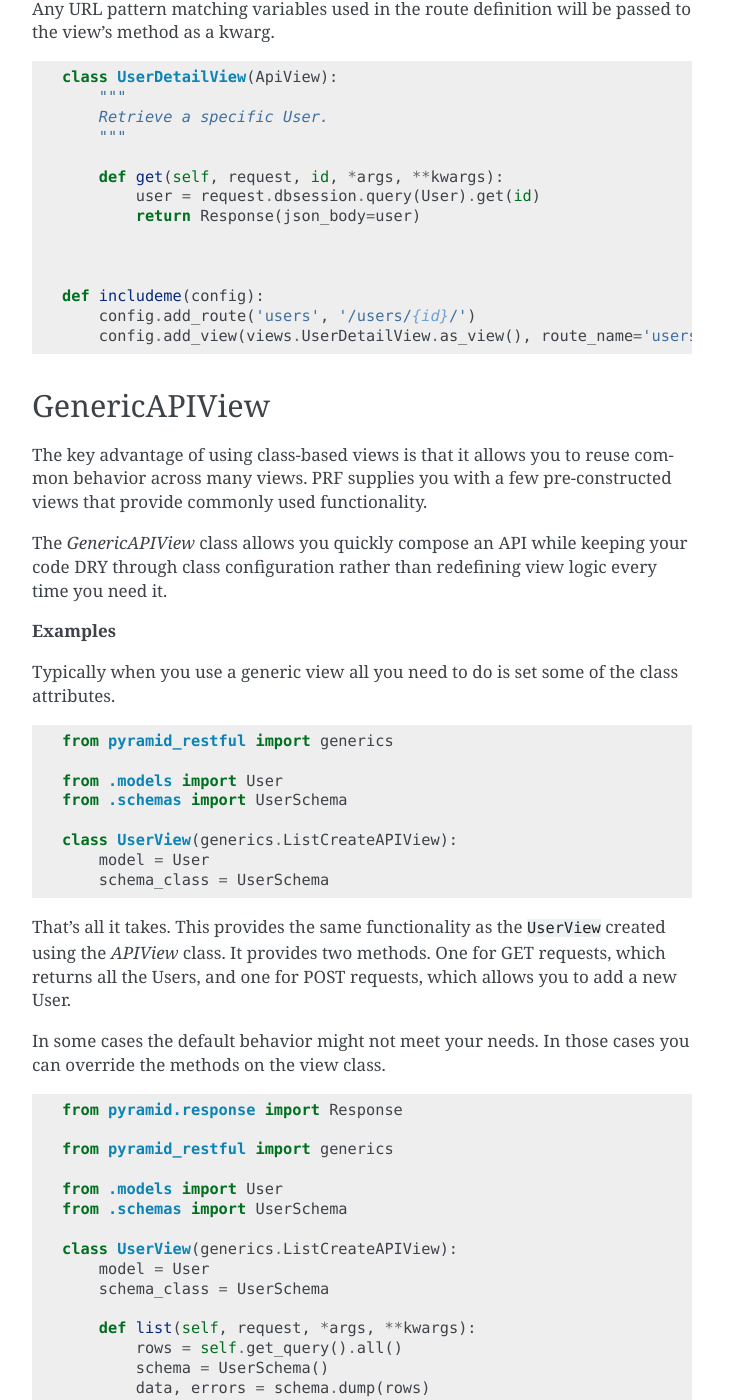
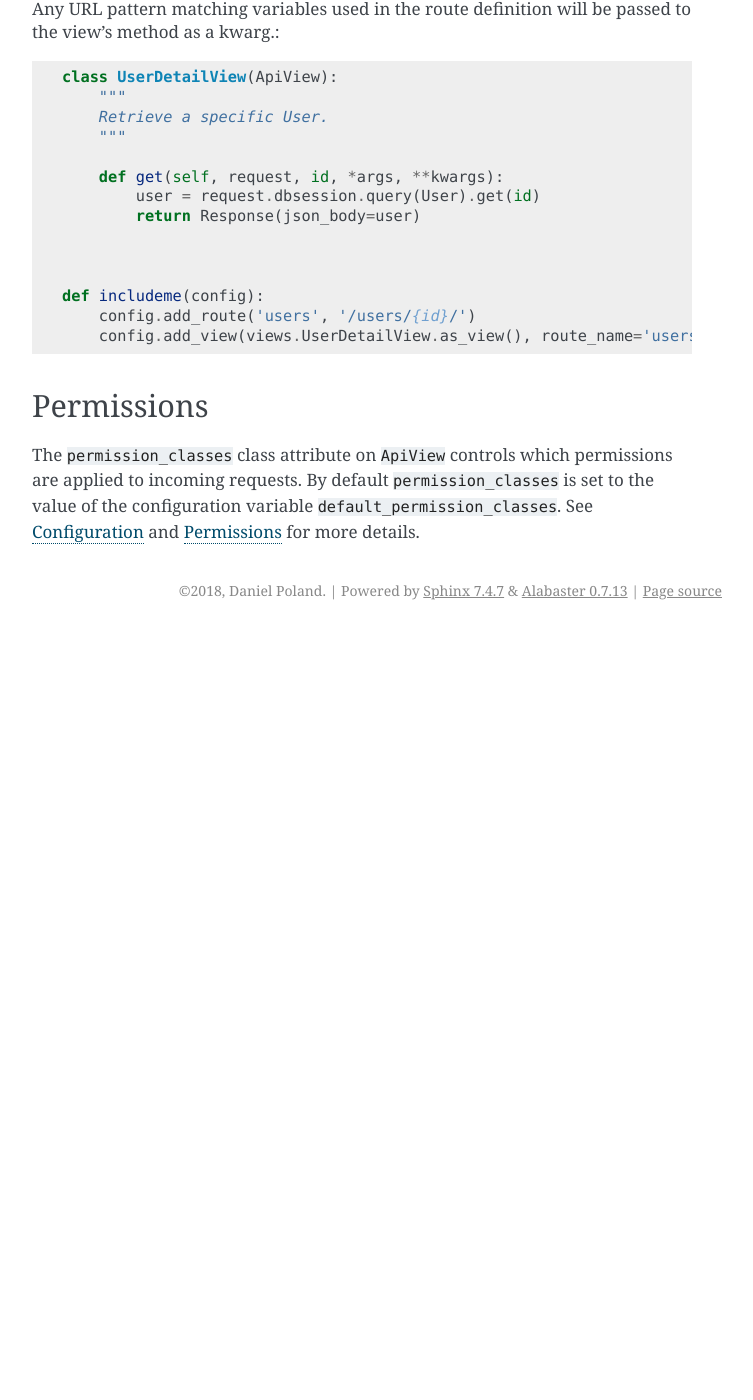
Before and after one commit to danpoland/pyramid-restful-framework, a Sphinx documentation site: the page built from docs/user/views.rst, in a window 1280 px wide and 1400 px high, scrolled down 919 px. Shown: the whole window, without its empty margins (388-1141 px from the left). Built offline with Sphinx 7.4.7, drawn with Linux system fonts in a browser that asks for light colours; after the commit the page ends 1549 px from its top, so only the background shows below that; some of the changed text lies outside the part shown.

Commit message:
User docs and api docs for views and generic modules

```diff
--- a/docs/conf.py
+++ b/docs/conf.py
@@ -19,8 +19,8 @@
 #
 import os
 import sys
+
 sys.path.insert(0, os.path.abspath('../'))
-
 
 # -- General configuration ------------------------------------------------
 
@@ -32,8 +32,8 @@
 # extensions coming with Sphinx (named 'sphinx.ext.*') or your custom
 # ones.
 extensions = ['sphinx.ext.autodoc',
-    'sphinx.ext.doctest',
-    'sphinx.ext.coverage']
+              'sphinx.ext.doctest',
+              'sphinx.ext.coverage']
 
 # Add any paths that contain templates here, relative to this directory.
 templates_path = ['_templates']
@@ -79,6 +79,9 @@
 # If true, `todo` and `todoList` produce output, else they produce nothing.
 todo_include_todos = False
 
+# -- Options for autodoc ----------------------------------------------
+
+autodoc_member_order = 'bysource'
 
 # -- Options for HTML output ----------------------------------------------
 
@@ -110,12 +113,10 @@
     ]
 }
 
-
 # -- Options for HTMLHelp output ------------------------------------------
 
 # Output file base name for HTML help builder.
 htmlhelp_basename = 'PyramidRestfulFrameworkdoc'
-
 
 # -- Options for LaTeX output ---------------------------------------------
 
@@ -145,7 +146,6 @@
      'Daniel Poland', 'manual'),
 ]
 
-
 # -- Options for manual page output ---------------------------------------
 
 # One entry per manual page. List of tuples
@@ -154,7 +154,6 @@
     (master_doc, 'pyramidrestfulframework', 'Pyramid Restful Framework Documentation',
      [author], 1)
 ]
-
 
 # -- Options for Texinfo output -------------------------------------------
 
--- a/docs/index.rst
+++ b/docs/index.rst
@@ -22,10 +22,12 @@
 Its meant to highlight all the features of PRF and how to use them
 
 .. toctree::
-   :maxdepth: 2
+   :maxdepth: 1
 
    user/quickstart
+   user/configuration
    user/views
+   user/generics
 
 
 API
--- /dev/null
+++ b/docs/user/configuration.rst
@@ -0,0 +1,2 @@
+Configuration
+=============
--- /dev/null
+++ b/docs/user/permissions.rst
@@ -0,0 +1,2 @@
+Permissions
+=============
--- a/docs/user/views.rst
+++ b/docs/user/views.rst
@@ -41,8 +41,7 @@
 
 
 
-Any URL pattern matching variables used in the route definition will be passed to the view's method as a kwarg.
-::
+Any URL pattern matching variables used in the route definition will be passed to the view's method as a kwarg.::
 
     class UserDetailView(ApiView):
         """
@@ -60,70 +59,10 @@
         config.add_view(views.UserDetailView.as_view(), route_name='users')
 
 
-GenericAPIView
+
+Permissions
 --------------
 
-The key advantage of using class-based views is that it allows you to reuse common behavior across many views. PRF
-supplies you with a few pre-constructed views that provide commonly used functionality.
-
-The `GenericAPIView` class allows you quickly compose an API while keeping your code DRY through class configuration
-rather than redefining view logic every time you need it.
-
-**Examples**
-
-Typically when you use a generic view all you need to do is set some of the class attributes.
-::
-
-    from pyramid_restful import generics
-
-    from .models import User
-    from .schemas import UserSchema
-
-    class UserView(generics.ListCreateAPIView):
-        model = User
-        schema_class = UserSchema
-
-That's all it takes. This provides the same functionality as the ``UserView`` created using the `APIView` class. It provides
-two methods. One for GET requests, which returns all the Users, and one for POST requests, which allows you to add a new User.
-
-In some cases the default behavior might not meet your needs. In those cases you can override the methods on the view class.
-::
-
-    from pyramid.response import Response
-
-    from pyramid_restful import generics
-
-    from .models import User
-    from .schemas import UserSchema
-
-    class UserView(generics.ListCreateAPIView):
-        model = User
-        schema_class = UserSchema
-
-        def list(self, request, *args, **kwargs):
-            rows = self.get_query().all()
-            schema = UserSchema()
-            data, errors = schema.dump(rows)
-
-            return Response(data)
-
-API Reference
--------------
-
-**GenericAPIView**
-
-This class extends `APIView` adding commonly used functionality for basic list and detail views. Full fledged API views
-are constructed by combining ``GenericAPIView`` with mixin classes. A few concrete generic views are provided by PRF.
-
-**Attributes**
-
-Basics:
-    - ``model``: The SQLAlchemy model that should be used for returning objects from the view. You must set this attribute or override the ``get_query`` method.
-    - ``schema_class``: The marshmallow Schema class to be used for validating and deserializing request data and for serializing response data.
-    - ``lookup_field``: The field on the model used to identify individual instance of an model. Defaults to ``'id'``.
-
-Pagination:
-    - ``pagination_class``: The pagination class that is used to paginate list results. This defaults to the of the ``restful.default_pagination_class`` configuration, if set.
-
-Filtering:
-    - ``filter_classes``: An iterable of classes that extend ``BaseFilter``. Filtering is pretty primative currently in PRF. Each class in the ``filter_classes`` iterable is passed the query used by the viewset before the query finally executed to produce the data for a response from the view.
+The ``permission_classes`` class attribute on ``ApiView`` controls which permissions are applied to incoming requests.
+By default ``permission_classes`` is set to the value of the configuration variable ``default_permission_classes``. See
+:doc:`configuration` and :doc:`permissions` for more details.
```
Also changed, not shown: other parts of docs/user/views.rst (+2 -2 lines), docs/api.rst (+35 -0 lines), docs/user/generics.rst (added, +69 -0 lines), 2 other files.
